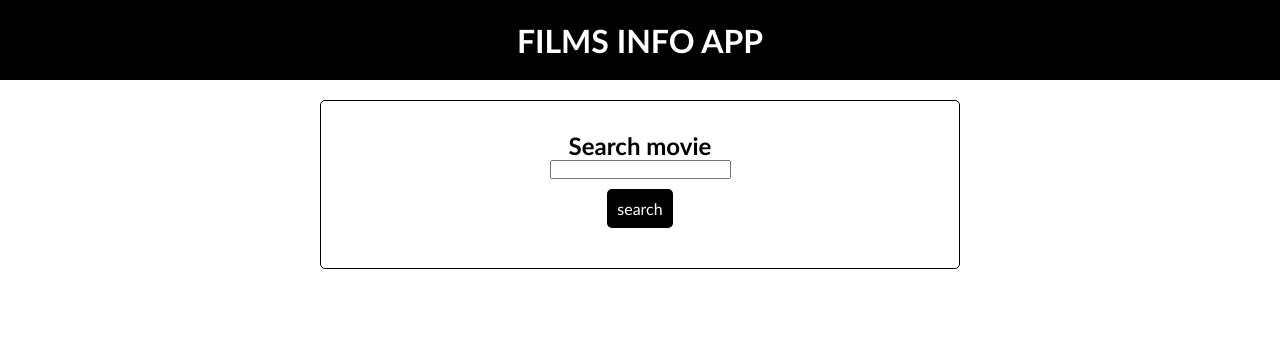
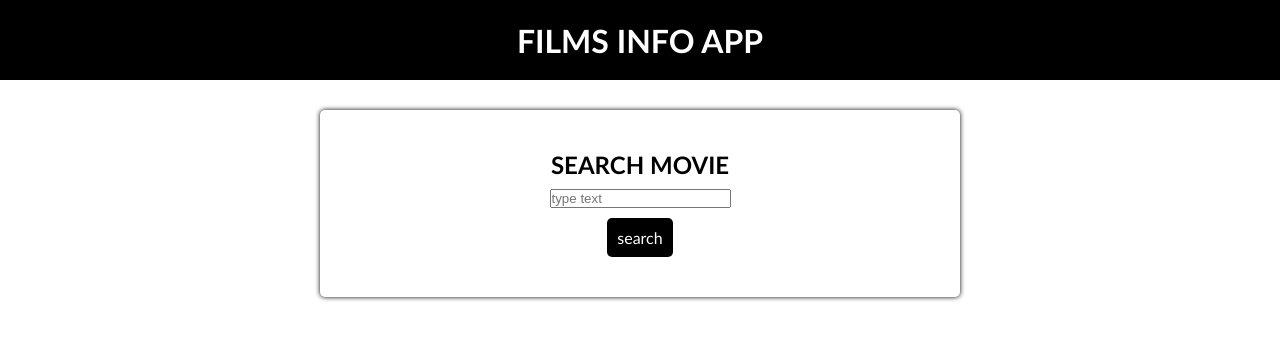
Before and after one commit to dmitryrec/react_crud_classes, a React (Create React App) app: page / in a window 1280 px wide. Shown: the top 340 px of the page. Built offline with nearby package versions, Linux system fonts and the light colour scheme.

Commit message:
fix styles

```diff
--- a/src/components/home/searchForm.css
+++ b/src/components/home/searchForm.css
@@ -1,13 +1,18 @@
 .formcontainer {
     display: flex;
     flex-direction: column;
-    border: 1px solid black;
+    box-shadow: 0px 0px 5px black;
     border-radius: 5px;
     width: 50vw;
-    margin: 20px auto;
+    margin: 30px auto;
     padding: 30px 0px;
     justify-content: center;
     align-items: center;
+}
+
+.formheader {
+    text-transform: uppercase;
+    margin: 10px;
 }
 
 .button {
--- a/src/components/home/searchForm.js
+++ b/src/components/home/searchForm.js
@@ -5,8 +5,8 @@ export default class SearchForm extends Component {
     render() {
         return (
             <div className="formcontainer">
-                <h2>Search movie</h2>
-                <input type="text"/>
+                <h2 className="formheader">Search movie</h2>
+                <input type="text" placeholder="type text"/>
                 <div className="button">search</div>
             </div>
         )
```
